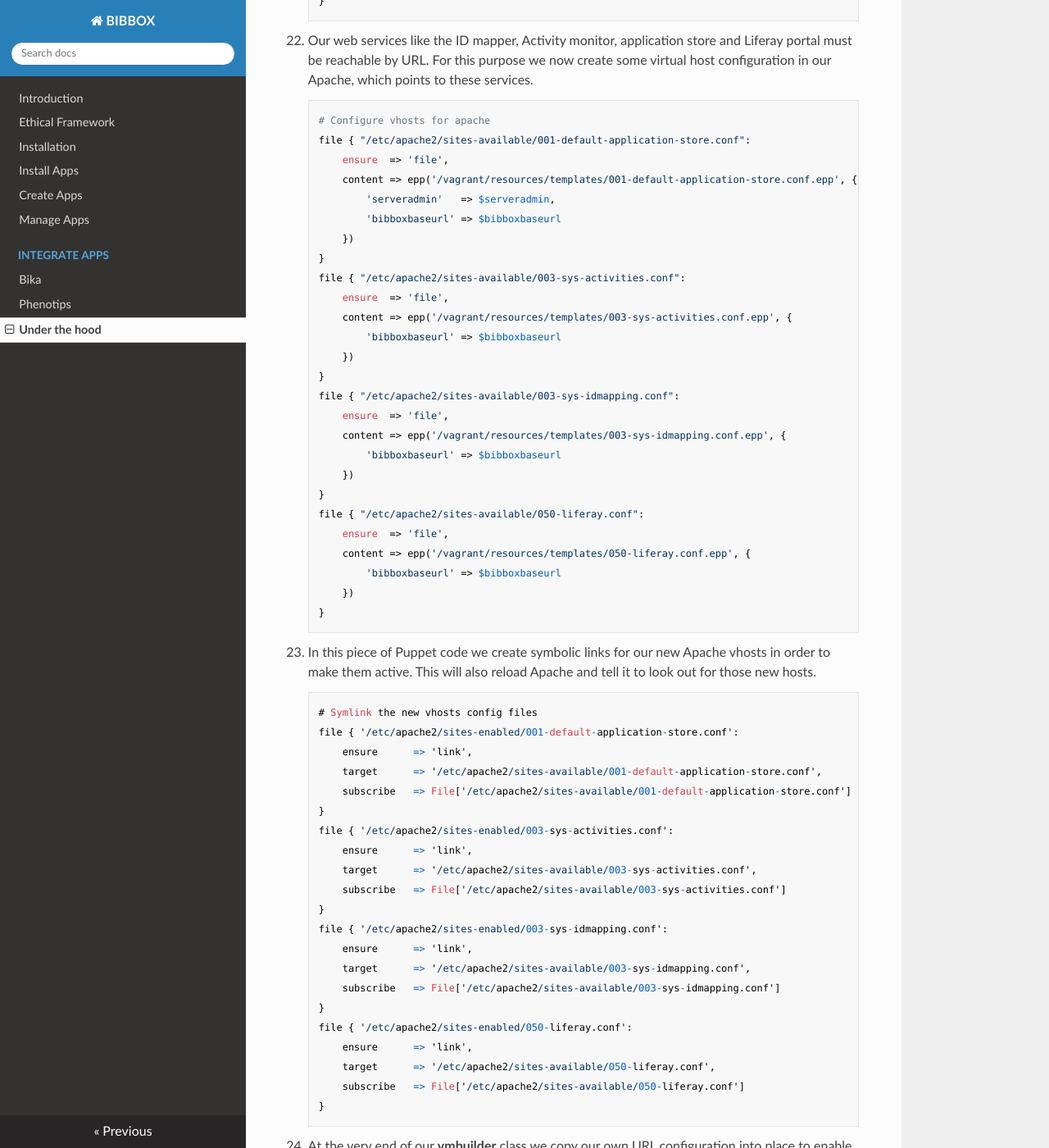
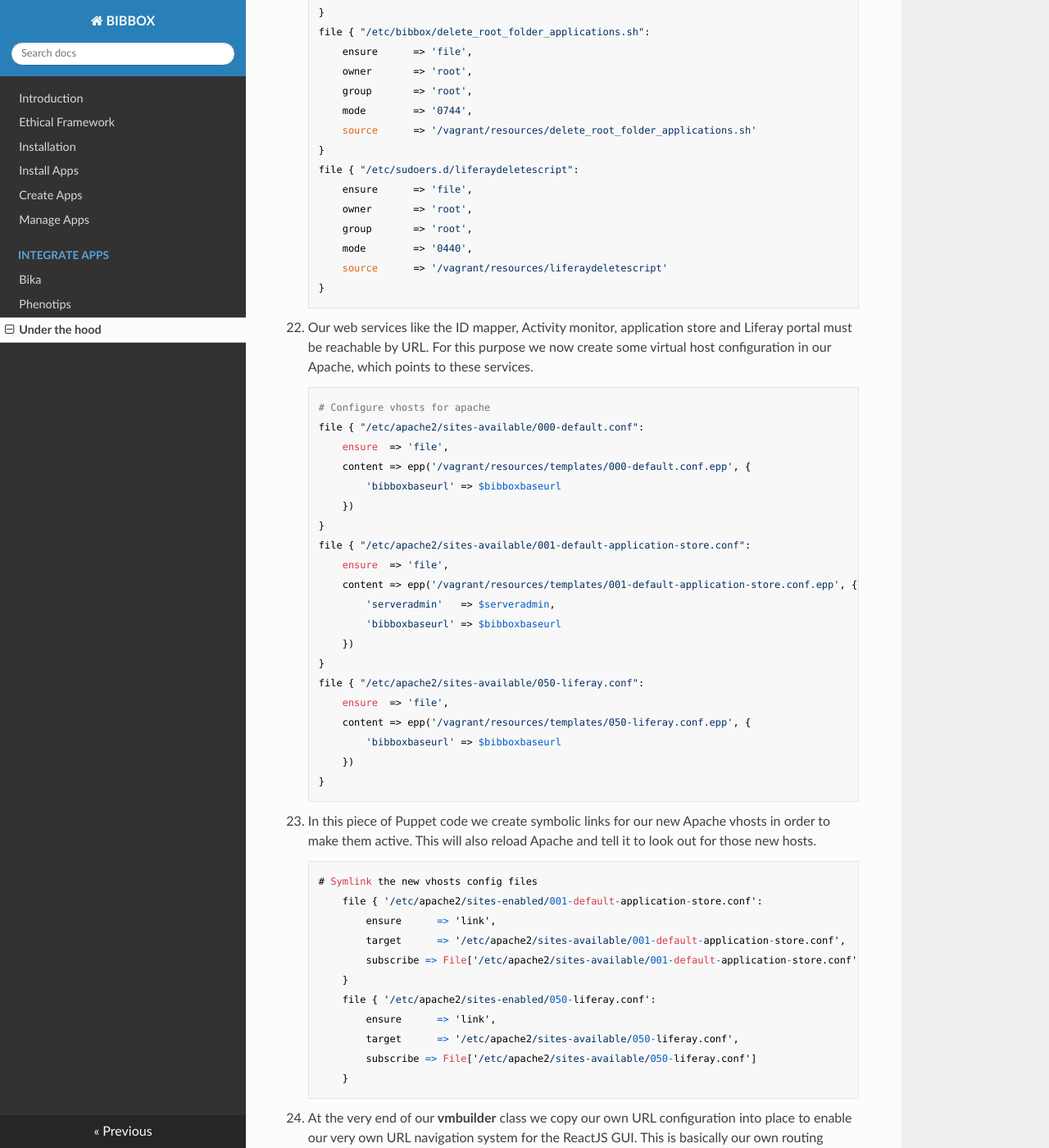
Before and after one commit to roxmer/bibbox-documentation, an MkDocs documentation site: the page built from docs/technical.md, in a window 1280 px wide and 1400 px high, scrolled down 17780 px. Shown: the whole window at 82% size. Built offline with MkDocs 1.6.1, drawn with Linux system fonts in a browser that asks for light colours; nearby versions of some CDN libraries; old or Windows-style settings are respelled for this version of MkDocs; some of the changed text lies outside the part shown.

Commit message:
Updated install and technical guides

```diff
--- a/docs/technical.md
+++ b/docs/technical.md
@@ -219,7 +220,7 @@ Vagrant has now set up the virtual machine, defined its resources and provisione
 
 | Parameter     | Description                                                                                      | Default           |
 |---------------|--------------------------------------------------------------------------------------------------|-------------------|
-| bibboxkit     | Name of the BIBBOX kit, currently only eB3kit is available.                                  	   | eB3Kit            |
+| bibboxkit     | Name of the BIBBOX kit, **currently only eB3kit is available!**                             	   | eB3Kit            |
 | bibboxbaseurl | Base url of your BIBBOX installation. Needs to match 'bibboxbaseurl' parameter in 'Vagrantfile'. | eb3kit.bibbox.org |
 | serveradmin   | Mail address of the administrator.                                                               | admin@bibbox.org  |
 | db_user       | User of the Liferay database.                                                                    | liferay           |
@@ -326,13 +335,7 @@ class { 'vmbuilder':
         # Define default vhost, or apache can't start
         apache::vhost { $bibboxbaseurl:
             port    	=> '80',
-            docroot 	=> '/var/www/vhost',
-        }
-        file { '/etc/apache2/sites-enabled/000-default.conf':
-            ensure 		=> 'absent'
-        }
-        file { '/etc/apache2/sites-available/000-default.conf':
-            ensure 		=> 'absent'
+            docroot 	=> '/var/www/vhost'
         }
 
 5. Another Puppet module named ** JDK Oracle** will help us install Oracle Java in our virtual machine.
@@ -689,22 +706,16 @@ class { 'vmbuilder':
 22. Our web services like the ID mapper, Activity monitor, application store and Liferay portal must be reachable by URL. For this purpose we now create some virtual host configuration in our Apache, which points to these services.
 
         # Configure vhosts for apache
+        file { "/etc/apache2/sites-available/000-default.conf":
+            ensure  => 'file',
+            content => epp('/vagrant/resources/templates/000-default.conf.epp', {
+                'bibboxbaseurl'	=> $bibboxbaseurl
+            })
+        }
         file { "/etc/apache2/sites-available/001-default-application-store.conf":
             ensure  => 'file',
             content => epp('/vagrant/resources/templates/001-default-application-store.conf.epp', {
                 'serveradmin'	=> $serveradmin,
-                'bibboxbaseurl'	=> $bibboxbaseurl
-            })
-        }
-        file { "/etc/apache2/sites-available/003-sys-activities.conf":
-            ensure  => 'file',
-            content => epp('/vagrant/resources/templates/003-sys-activities.conf.epp', {
-                'bibboxbaseurl'	=> $bibboxbaseurl
-            })
-        }
-        file { "/etc/apache2/sites-available/003-sys-idmapping.conf":
-            ensure  => 'file',
-            content => epp('/vagrant/resources/templates/003-sys-idmapping.conf.epp', {
                 'bibboxbaseurl'	=> $bibboxbaseurl
             })
         }
@@ -718,26 +729,16 @@ class { 'vmbuilder':
 23. In this piece of Puppet code we create symbolic links for our new Apache vhosts in order to make them active. This will also reload Apache and tell it to look out for those new hosts.
 
         # Symlink the new vhosts config files
-        file { '/etc/apache2/sites-enabled/001-default-application-store.conf':
-            ensure		=> 'link',
-            target		=> '/etc/apache2/sites-available/001-default-application-store.conf',
-            subscribe 	=> File['/etc/apache2/sites-available/001-default-application-store.conf']
-        }
-        file { '/etc/apache2/sites-enabled/003-sys-activities.conf':
-            ensure		=> 'link',
-            target		=> '/etc/apache2/sites-available/003-sys-activities.conf',
-            subscribe 	=> File['/etc/apache2/sites-available/003-sys-activities.conf']
-        }
-        file { '/etc/apache2/sites-enabled/003-sys-idmapping.conf':
-            ensure		=> 'link',
-            target		=> '/etc/apache2/sites-available/003-sys-idmapping.conf',
-            subscribe 	=> File['/etc/apache2/sites-available/003-sys-idmapping.conf']
-        }
-        file { '/etc/apache2/sites-enabled/050-liferay.conf':
-            ensure		=> 'link',
-            target		=> '/etc/apache2/sites-available/050-liferay.conf',
-            subscribe 	=> File['/etc/apache2/sites-available/050-liferay.conf']
-        }
+            file { '/etc/apache2/sites-enabled/001-default-application-store.conf':
+                ensure		=> 'link',
+                target		=> '/etc/apache2/sites-available/001-default-application-store.conf',
+                subscribe => File['/etc/apache2/sites-available/001-default-application-store.conf']
+            }
+            file { '/etc/apache2/sites-enabled/050-liferay.conf':
+                ensure		=> 'link',
+                target		=> '/etc/apache2/sites-available/050-liferay.conf',
+                subscribe => File['/etc/apache2/sites-available/050-liferay.conf']
+            }
 
 24. At the very end of our **vmbuilder** class we copy our own URL configuration into place to enable our very own URL navigation system for the ReactJS GUI. This is basically our own routing configuration. With this, the class is closed and the BIBBOX fully set up. All we have to do now is wait, until Liferay has fully bootedn and we can log in to our new BIBBOX.
 
```
Also changed, not shown: other parts of docs/technical.md (+58 -35 lines), docs/index.md (+1 -1 lines), docs/installation.md (+44 -37 lines).
